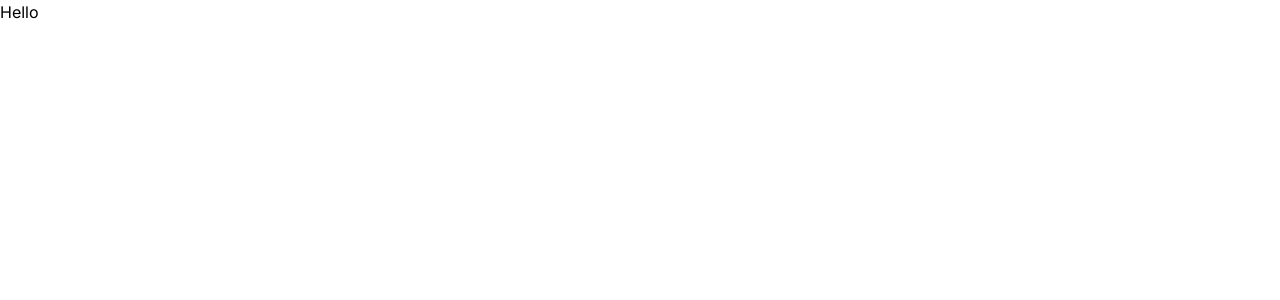
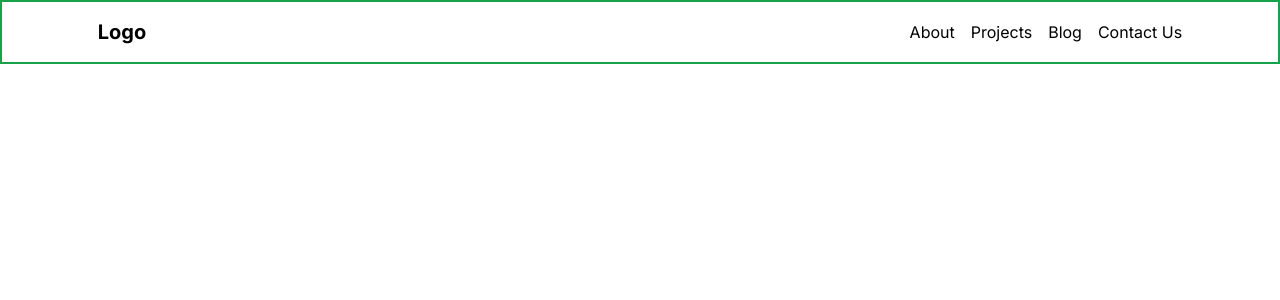
Before and after one commit to Ashutosh5333/Interior, a Next.js app in the folder my-app/: page / in a window 1280 px wide. Shown: the top 300 px of the page. Built offline with nearby package versions, Linux system fonts and the light colour scheme.

Commit message:
feat:navbar done

```diff
--- /dev/null
+++ b/my-app/src/app/components/Navbar.tsx
@@ -0,0 +1,52 @@
+'use client';
+
+import Link from 'next/link';
+import React, { useState } from 'react'
+
+
+
+const Navbar = () => {
+    const [showMenu, setShowMenu] = useState(false);
+
+
+  return (
+    <div className='border-2 top-0 fixed  w-full border-green-600 '>
+
+     <nav className=" w-[90%] m-auto
+      p-4 px-8 flex justify-between items-center z-50">
+      <Link href="#" className="text-xl font-bold">Logo</Link>
+
+      {/* Desktop view */}
+      <div className="hidden md:flex md:items-center">
+        <Link href="#" className="ml-4">About</Link>
+        <Link href="#" className="ml-4">Projects</Link>
+        <Link href="#" className="ml-4">Blog</Link>
+        <Link href="#" className="ml-4">Contact Us</Link>
+      </div>
+
+      {/* Mobile view */}
+      <div className="md:hidden">
+        <button className="text-xl" onClick={() => setShowMenu(!showMenu)}>
+          <svg className="w-8 h-8 " fill="none" viewBox="0 0 24 24" stroke="currentColor">
+            <path strokeLinecap="round" strokeLinejoin="round" strokeWidth="3" d="M4 6h16M4 12h16m-7 6h7"></path>
+          </svg>
+        </button>
+      </div>
+
+      {/* Mobile menu */}
+      {showMenu && (
+        <div className="md:hidden absolute top-16 right-0  p-4 w-[100%]">
+          <Link href="#" className="block text-center mb-2">About</Link>
+          <Link href="#" className="block text-center mb-2">Projects</Link>
+          <Link href="#" className="block text-center mb-2">Blog</Link>
+          <Link href="#" className="block text-center">Contact Us</Link>
+        </div>
+      )}
+
+    </nav>
+
+    </div>
+  )
+}
+
+export default Navbar
--- a/my-app/src/app/page.tsx
+++ b/my-app/src/app/page.tsx
@@ -1,10 +1,11 @@
 import Image from "next/image";
+import Navbar from "./components/Navbar";
 
 export default function Home() {
   return (
     <main className="min-h-screen">
 
-            <h1> Hello  </h1>
+            <Navbar/>
 
     </main>
   );
--- /dev/null
+++ b/my-app/src/app/pages/home/page.tsx
@@ -0,0 +1,10 @@
+import React from 'react'
+
+const page = () => {
+
+  return (
+    <div>Home page</div>
+  )
+}
+
+export default page
```
Also changed, not shown: my-app/src/app/pages/index.tsx (added).
